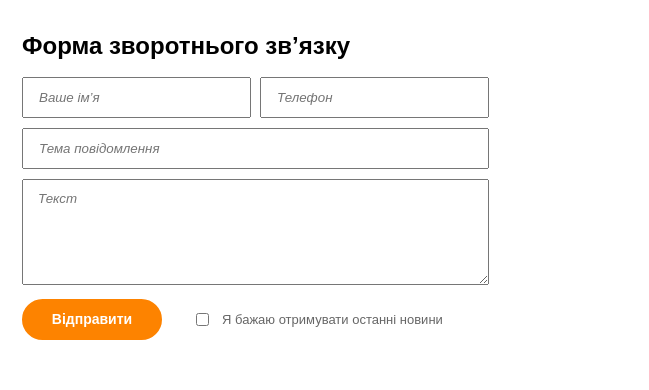
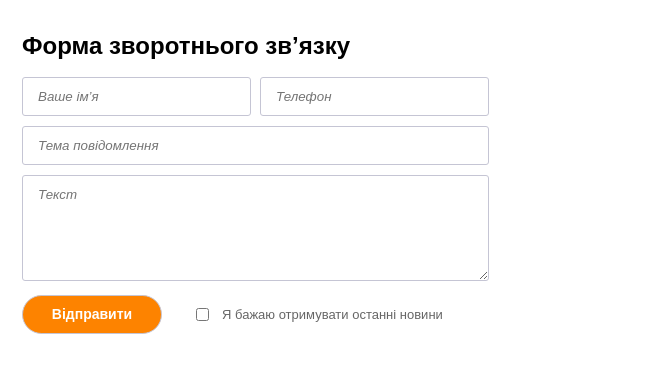
Before and after one commit to SmA1l2011/hata-plus, a plain HTML site: page company.html in a window 1280 px wide. Shown: the part 495-885 px from the top of the page, 631-1280 px from the left. Drawn offline with Linux system fonts and the light colour scheme.

Commit message:
finish site

```diff
--- a/csscompany/company.css
+++ b/csscompany/company.css
@@ -135,6 +135,8 @@ main {
     padding: 11px 15px;
     min-width: 229px;
     margin-bottom: 10px;
+    border-radius: 3px;
+    border: 1px solid #c5c5d4;
 }
 
 .inputs .topic {
@@ -148,6 +150,8 @@ main {
     min-height: 106px;
     resize: vertical;
     margin-bottom: 10px;
+    border-radius: 3px;
+    border: 1px solid #c5c5d4;
 }
 
 .top-inputs,
```
Also changed, not shown: company.html (+1 -1 lines).
